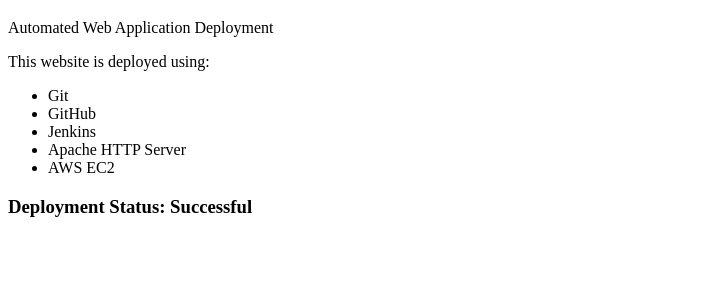
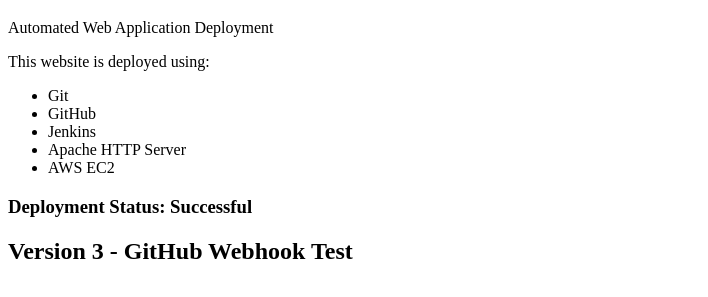
Before and after one commit to arathi00/jenkins-deployment, a plain HTML site: page index.html in a window 1280 px wide. Shown: the part 61-358 px from the top of the page, without its empty margins (0-708 px from the left). Drawn offline with Linux system fonts and the light colour scheme.

Commit message:
Test automatic Jenkins deployment

```diff
--- a/index.html
+++ b/index.html
@@ -22,3 +22,4 @@
 
 </body>
 </html>
+<h2>Version 3 - GitHub Webhook Test</h2>
```
